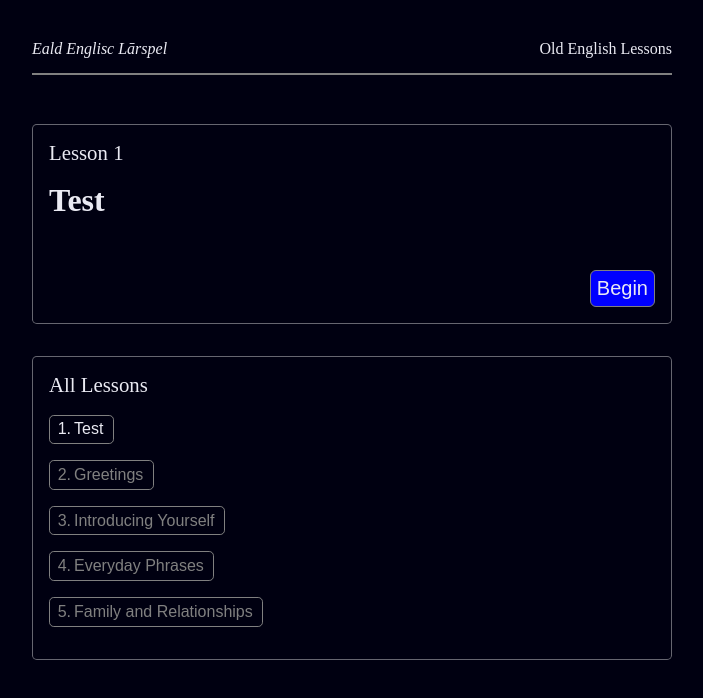
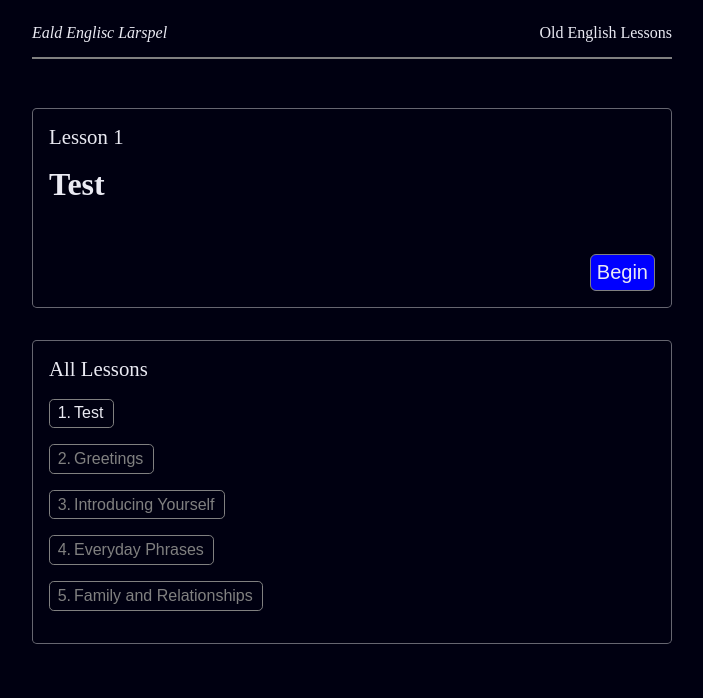
Before and after one commit to leegee/learning-oe, a React (Vite) app: page / in a window 1280 px wide. Shown: the top 698 px of the page, without its empty margins (288-991 px from the left). Built offline with nearby package versions, Linux system fonts and the light colour scheme; a web font is replaced by a local one.

Commit message:
Top padding on mobile

```diff
--- a/src/App.css
+++ b/src/App.css
@@ -3,7 +3,13 @@ main {
     flex-direction: column;
     max-width: 40rem;
     margin: 0 auto;
-    padding-top: 2rem;
+    padding-top: 0;
+}
+
+@media (min-width: 1024px) {
+    main {
+        padding-top: 1em;
+    }
 }
 
 main .all-lessons-completed {
```
